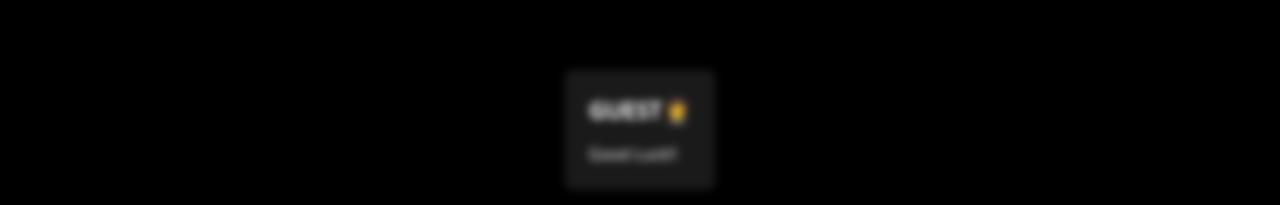
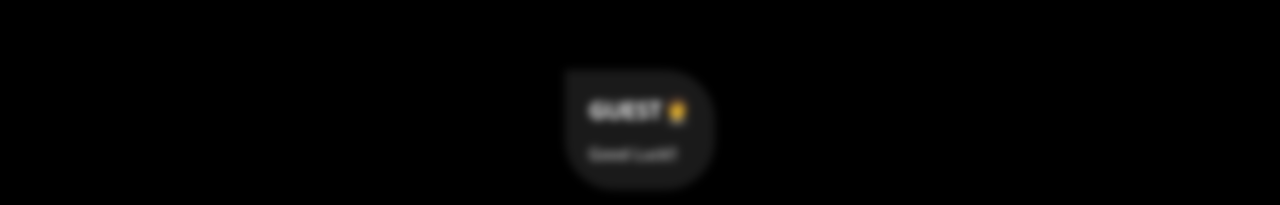
Before and after one commit to eelx001/REACTprjt, a React (Create React App) app: page /comments in a window 1280 px wide. Shown: the part 592-797 px from the top of the page. Built offline with nearby package versions, Linux system fonts and the light colour scheme.

Commit message:
Update comp.css

```diff
--- a/src/components/comp.css
+++ b/src/components/comp.css
@@ -223,6 +223,7 @@ body{
   margin:15px;
   user-select: none;
   border: 0px;
+  border-radius: 0px 50px 50px 50px;
 }
 .comments:hover{
   background-color: #0F0F0F !important;
```
